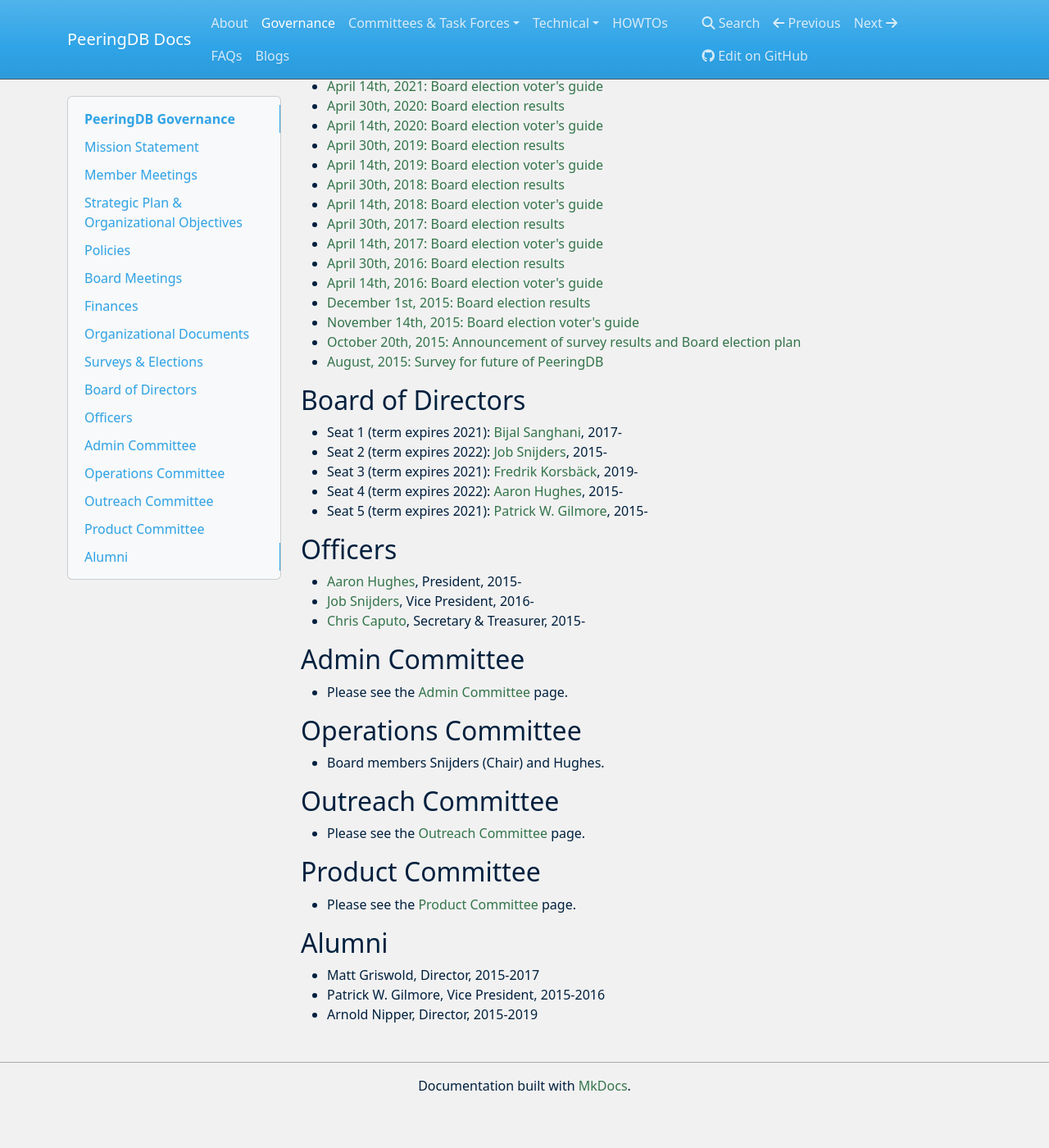
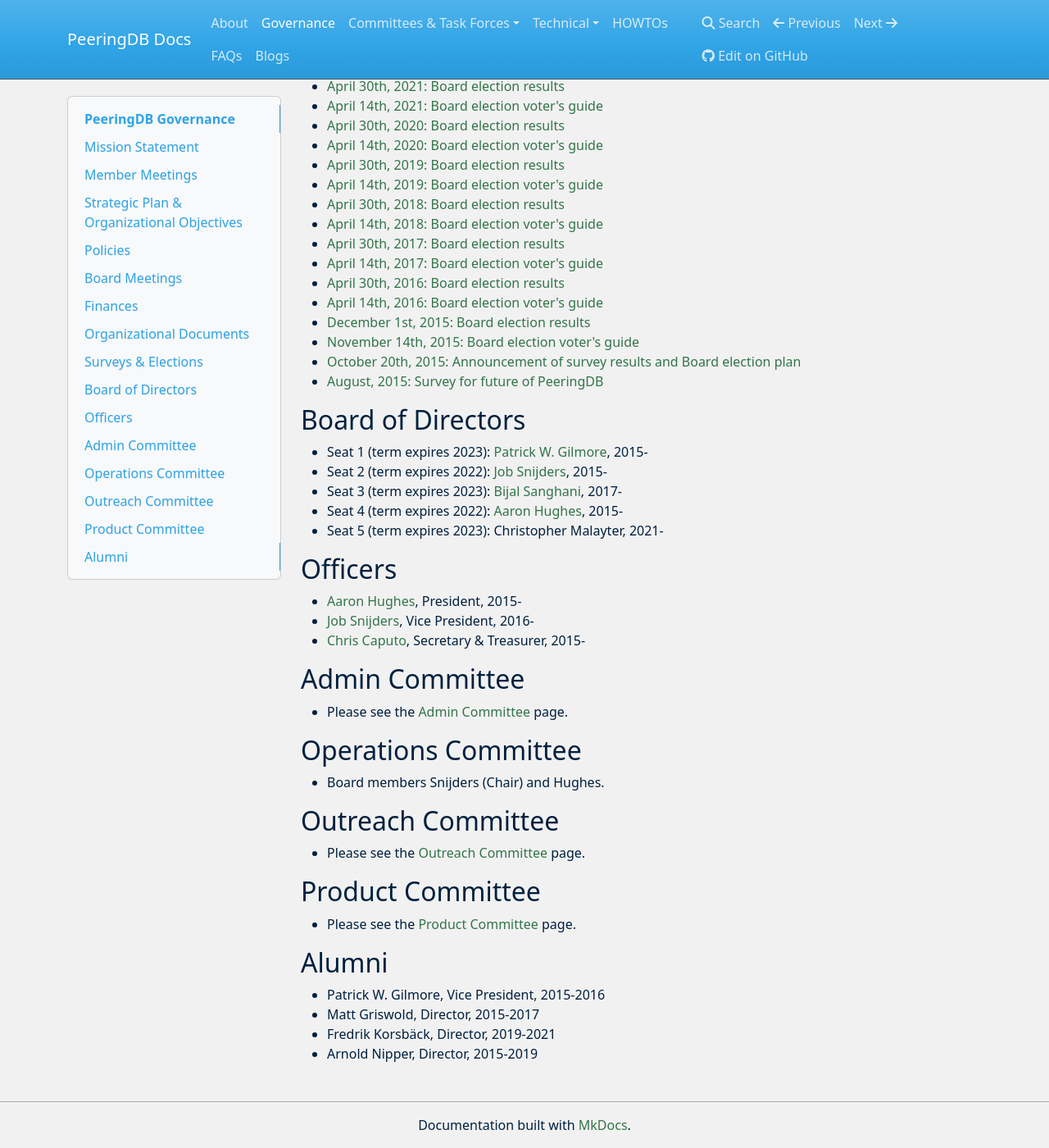
Before and after one commit to peeringdb/docs, an MkDocs documentation site: the page built from docs/gov.md, in a window 1280 px wide and 1400 px high, scrolled down 1742 px. Shown: the whole window at 82% size. Built offline with MkDocs 1.6.1, drawn with Linux system fonts in a browser that asks for light colours; nearby versions of some CDN libraries; before the commit the page ends 3094 px from its top, so only the background shows below that.

Commit message:
Board election results.

```diff
--- a/docs/gov.md
+++ b/docs/gov.md
@@ -71,6 +71,7 @@
 
 ## Surveys & Elections
 
+- [April 30th, 2021: Board election results](gov/misc/2021-04-30_Comprehensive_Poll_Results.pdf)
 - [April 14th, 2021: Board election voter's guide](gov/misc/2021-04-14_election.html)
 - [April 30th, 2020: Board election results](gov/misc/2020-04-30_Comprehensive_Poll_Results.pdf)
 - [April 14th, 2020: Board election voter's guide](gov/misc/2020-04-14_election.html)
@@ -89,11 +90,11 @@
 
 ## Board of Directors
 
-- Seat 1 (term expires 2021): [Bijal Sanghani](mailto:bijal@peeringdb.com), 2017-
+- Seat 1 (term expires 2023): [Patrick W. Gilmore](mailto:patrick@peeringdb.com), 2015-
 - Seat 2 (term expires 2022): [Job Snijders](mailto:job@peeringdb.com), 2015-
-- Seat 3 (term expires 2021): [Fredrik Korsbäck](mailto:fk@peeringdb.com), 2019-
+- Seat 3 (term expires 2023): [Bijal Sanghani](mailto:bijal@peeringdb.com), 2017-
 - Seat 4 (term expires 2022): [Aaron Hughes](mailto:aaronh@peeringdb.com), 2015-
-- Seat 5 (term expires 2021): [Patrick W. Gilmore](mailto:patrick@peeringdb.com), 2015-
+- Seat 5 (term expires 2023): Christopher Malayter, 2021-
 
 ## Officers
 
@@ -119,6 +120,7 @@
 
 ## Alumni
 
+- Patrick W. Gilmore, Vice President, 2015-2016
 - Matt Griswold, Director, 2015-2017
-- Patrick W. Gilmore, Vice President, 2015-2016
+- Fredrik Korsbäck, Director, 2019-2021
 - Arnold Nipper, Director, 2015-2019
```
Also changed, not shown: 1 other file.
